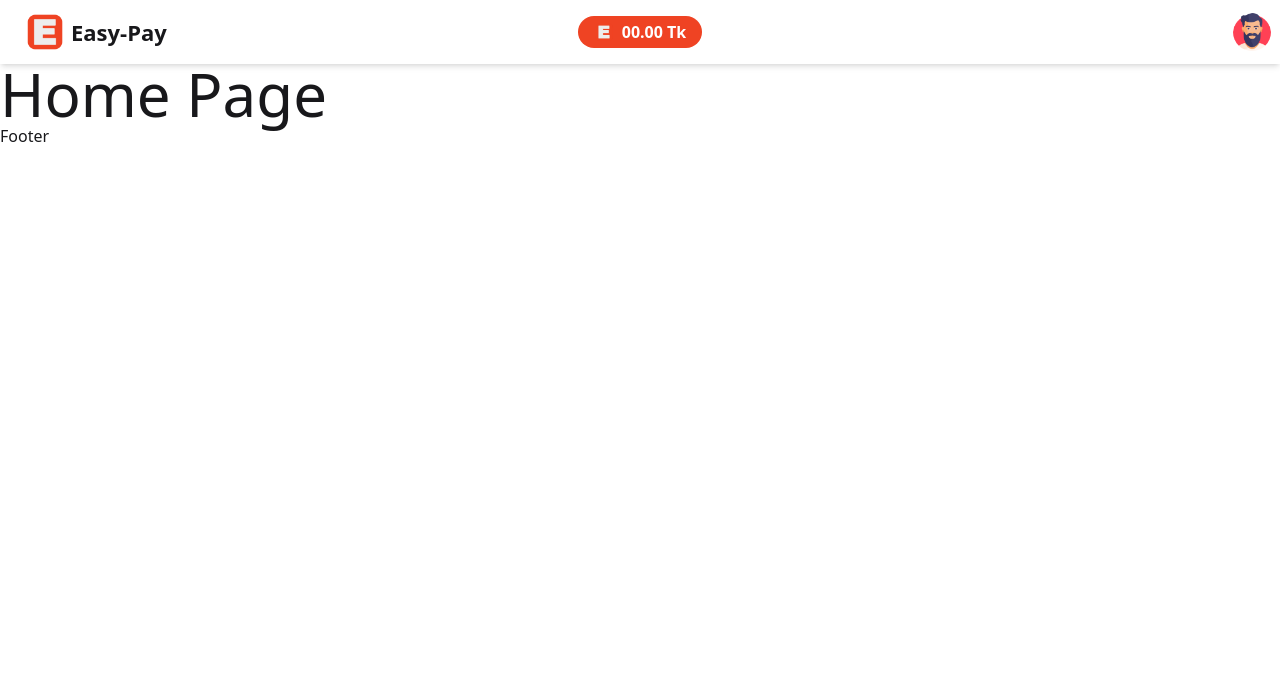
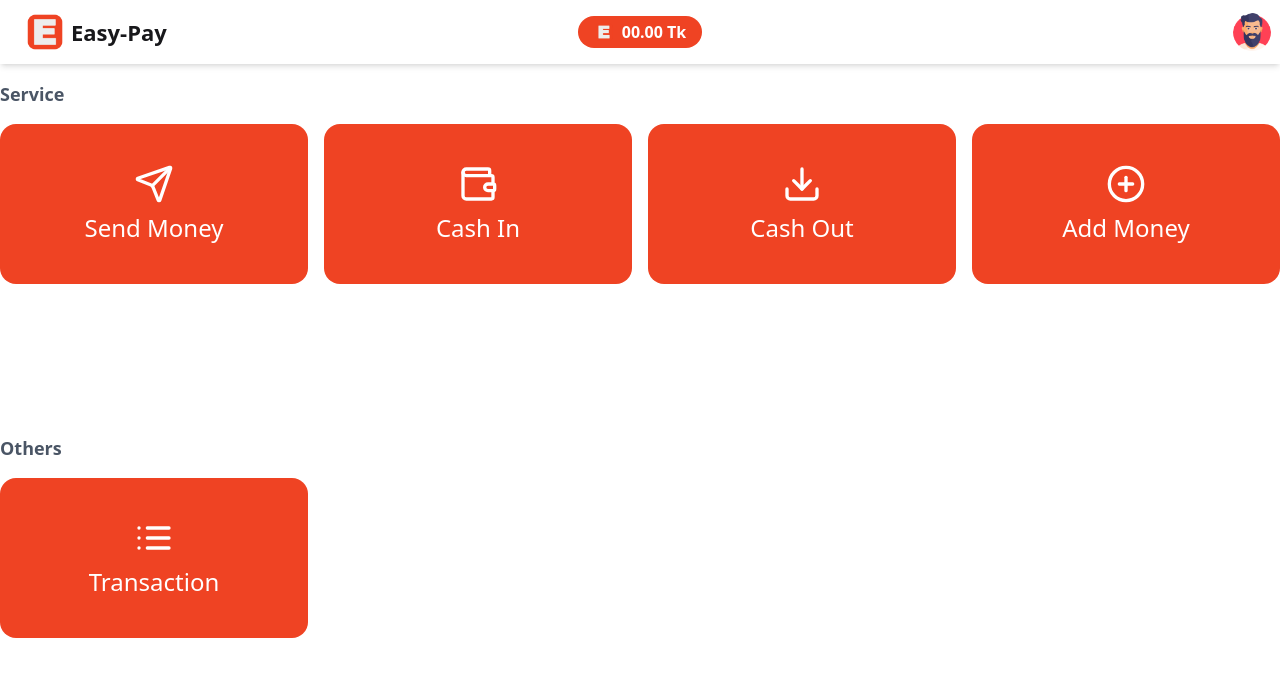
Before and after one commit to Tofazzal26/easy-pay-client, a React (Vite) app: page / in a window 1280 px wide. Shown: the top 676 px of the page. Built offline with nearby package versions, Linux system fonts and the light colour scheme.

Commit message:
home page style finish

```diff
--- a/package.json
+++ b/package.json
@@ -11,6 +11,7 @@
   },
   "dependencies": {
     "@tailwindcss/vite": "^4.0.8",
+    "lucide-react": "^0.475.0",
     "react": "^19.0.0",
     "react-dom": "^19.0.0",
     "react-router": "^7.2.0"
--- a/src/components/Header/Header.jsx
+++ b/src/components/Header/Header.jsx
@@ -2,8 +2,6 @@ import { useState } from "react";
 import { NavLink } from "react-router";
 
 const Header = () => {
-  const activeNavbar = "/";
-  const [user, setUser] = useState(null);
   return (
     <div>
       <div className="shadow-md">
@@ -146,6 +144,9 @@ const Header = () => {
                   <a>afranislam34@gmail.com</a>
                 </li>
                 <li>
+                  <a>Edit Profile</a>
+                </li>
+                <li>
                   <button className="text-red-500">Logout</button>
                 </li>
               </ul>
--- /dev/null
+++ b/src/components/NotFound/NotFound.jsx
@@ -0,0 +1,36 @@
+import React from "react";
+import { NavLink } from "react-router";
+
+const NotFound = () => {
+  return (
+    <div>
+      <section className="flex items-center h-full lg:mt-20">
+        <div className="container flex flex-col items-center justify-center px-5 mx-auto my-8">
+          <div className="max-w-md text-center">
+            <h2 className="mb-8 font-extrabold text-9xl text-gray-600">
+              <span className="sr-only">Error</span>404
+            </h2>
+            <p className="text-2xl font-semibold md:text-3xl">
+              Sorry, we couldn't find this page.
+            </p>
+            <p className="mt-4 mb-8 text-gray-500">
+              But dont worry, you can find plenty of other things on our
+              homepage.
+            </p>
+            <NavLink to="/">
+              <a
+                rel="noopener noreferrer"
+                href="#"
+                className="px-8 py-3 font-semibold rounded bg-[#ef4323] text-white"
+              >
+                Back to homepage
+              </a>
+            </NavLink>
+          </div>
+        </div>
+      </section>
+    </div>
+  );
+};
+
+export default NotFound;
--- a/src/pages/Home/Home.jsx
+++ b/src/pages/Home/Home.jsx
@@ -1,7 +1,50 @@
+import { Send, Wallet, Download, List, PlusCircle } from "lucide-react";
+
 const Home = () => {
   return (
-    <div>
-      <h1 className="text-6xl">Home Page</h1>
+    <div className="container mx-auto">
+      <div>
+        <h2 className="text-lg font-semibold my-2 lg:my-4 text-gray-600">
+          Service
+        </h2>
+        <div className="grid lg:grid-cols-4 grid-cols-2 gap-4">
+          <div className="bg-[#ef4323] rounded-2xl text-white cursor-pointer">
+            <div className="flex justify-center items-center flex-col py-5 lg:py-10">
+              <Send size={40} />
+              <h2 className="text-lg lg:text-2xl mt-2">Send Money</h2>
+            </div>
+          </div>
+          <div className="bg-[#ef4323] rounded-2xl text-white cursor-pointer">
+            <div className="flex justify-center items-center flex-col py-5 lg:py-10">
+              <Wallet size={40} />
+              <h2 className="text-lg lg:text-2xl mt-2">Cash In</h2>
+            </div>
+          </div>
+          <div className="bg-[#ef4323] rounded-2xl text-white cursor-pointer">
+            <div className="flex justify-center items-center flex-col py-5 lg:py-10">
+              <Download size={40} />
+              <h2 className="text-lg lg:text-2xl mt-2">Cash Out</h2>
+            </div>
+          </div>
+          <div className="bg-[#ef4323] rounded-2xl text-white cursor-pointer">
+            <div className="flex justify-center items-center flex-col py-5 lg:py-10">
+              <PlusCircle size={40} />
+              <h2 className="text-lg lg:text-2xl mt-2">Add Money</h2>
+            </div>
+          </div>
+        </div>
+        <div className="mt-[50px] lg:mt-[150px]">
+          <h2 className="text-lg font-semibold text-gray-600">Others</h2>
+        </div>
+        <div className="grid lg:grid-cols-4 grid-cols-2 gap-4 lg:mt-4 mt-2">
+          <div className="bg-[#ef4323] rounded-2xl text-white cursor-pointer">
+            <div className="flex justify-center items-center flex-col py-5 lg:py-10">
+              <List size={40} />
+              <h2 className="text-lg lg:text-2xl mt-2">Transaction</h2>
+            </div>
+          </div>
+        </div>
+      </div>
     </div>
   );
 };
--- a/src/pages/Root/Root.jsx
+++ b/src/pages/Root/Root.jsx
@@ -7,7 +7,6 @@ const Root = () => {
     <div>
       <Header />
       <Outlet />
-      <h2>Footer</h2>
     </div>
   );
 };
--- a/src/routes/Router/Router.jsx
+++ b/src/routes/Router/Router.jsx
@@ -1,11 +1,13 @@
 import { createBrowserRouter } from "react-router";
 import Root from "../../pages/Root/Root";
 import Home from "../../pages/Home/Home";
+import NotFound from "../../components/NotFound/NotFound";
 
 const Router = createBrowserRouter([
   {
     path: "/",
     element: <Root />,
+    errorElement: <NotFound />,
     children: [
       {
         path: "/",
```
Also changed, not shown: 1 other file (tests, documents, lock files or other folders).
